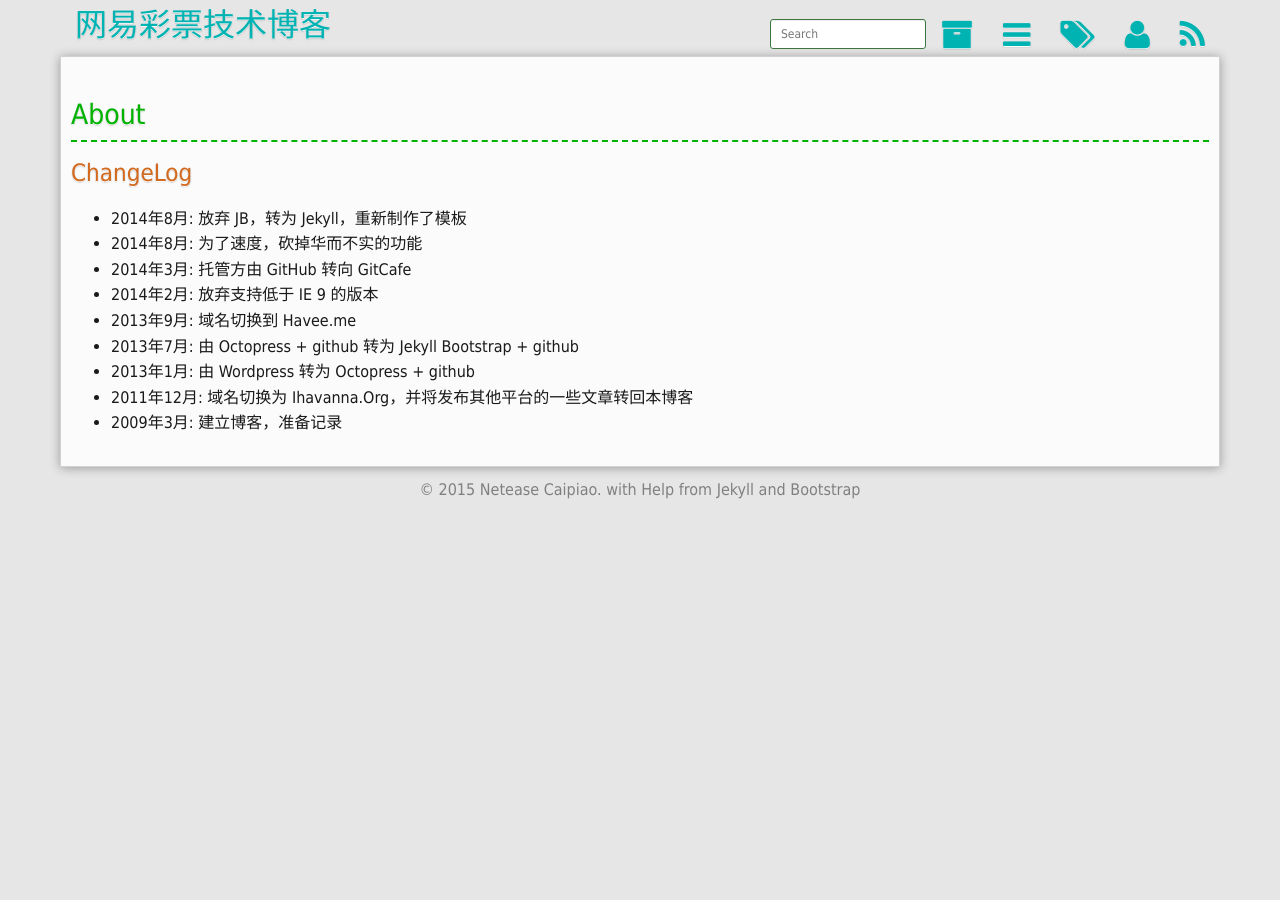
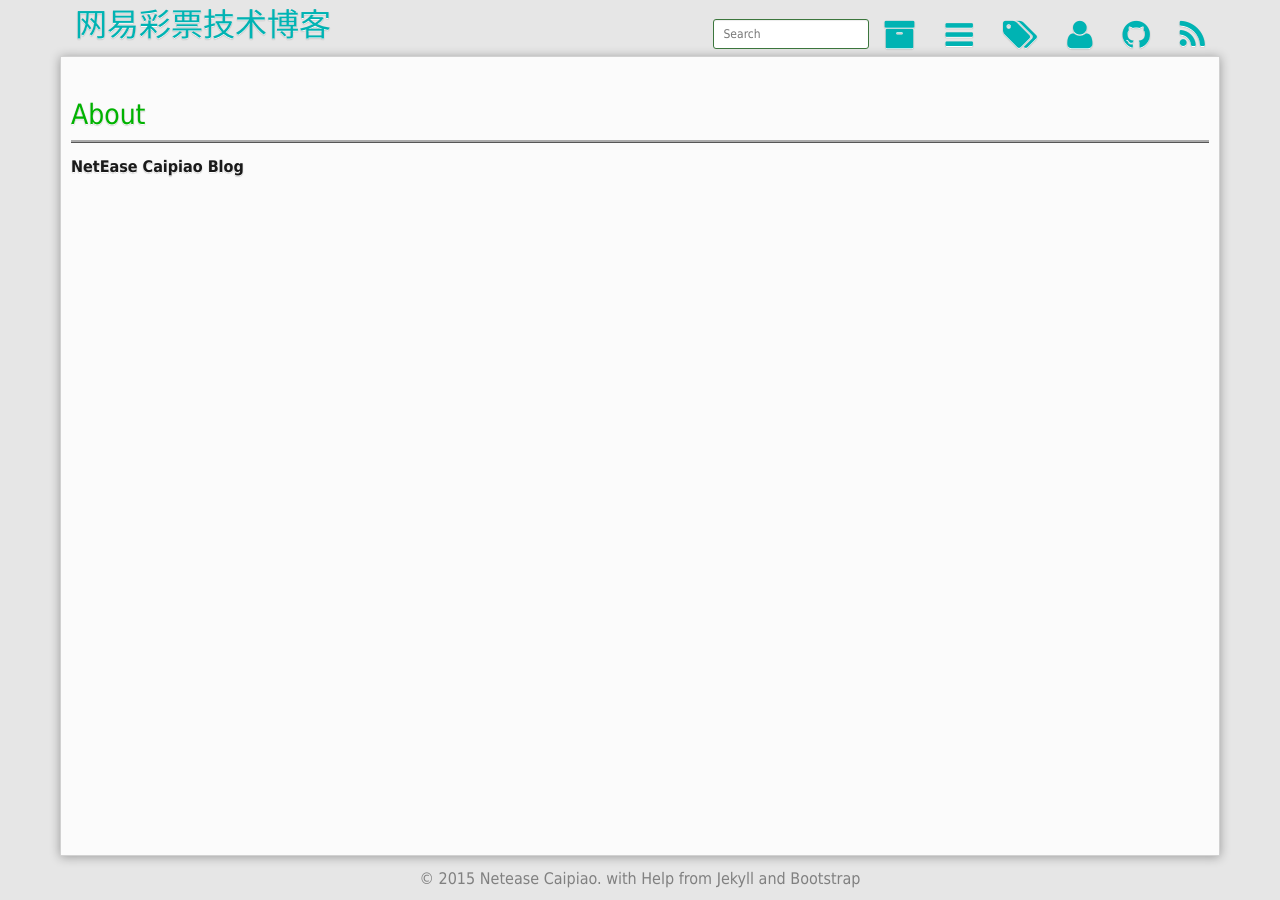
Before and after one commit to neteaseCp/neteaseCp.github.io, a Jekyll site: the page built from about.md, in a window 1280 px wide. Built offline with Jekyll 4.4.1, drawn with Linux system fonts in a browser that asks for light colours; Markdown is read by kramdown in place of the engine named in the settings.

Commit message:
调整一下页面格式

```diff
--- a/_config.yml
+++ b/_config.yml
@@ -2,10 +2,10 @@
 title: "网易彩票技术博客"
 url: "//neteasecp.github.io/"
 highlighter: pygments
-paginate: 5
+paginate: 10
 author:
     name: Netease Caipiao
-    github:
+    github: neteaseCp
     email:
     gitcafe:
     twitter:
--- a/about.md
+++ b/about.md
@@ -4,16 +4,6 @@ title: "About"
 description: "业余爱好的点滴记录，同时作为配置备份的存储地，好记性不如滥笔头。"
 ---
 
-#### ChangeLog
-
-- 2014年8月:    放弃 JB，转为 Jekyll，重新制作了模板
-- 2014年8月:    为了速度，砍掉华而不实的功能
-- 2014年3月:    托管方由 GitHub 转向 GitCafe
-- 2014年2月:    放弃支持低于 IE 9 的版本
-- 2013年9月:    域名切换到 Havee.me
-- 2013年7月:    由 Octopress + github 转为 Jekyll Bootstrap + github
-- 2013年1月:    由 Wordpress 转为 Octopress + github
-- 2011年12月:   域名切换为 Ihavanna.Org，并将发布其他平台的一些文章转回本博客
-- 2009年3月:    建立博客，准备记录
+**NetEase Caipiao Blog**
 
 {% include comments.html %}
--- a/assets/_sass/_havee.scss
+++ b/assets/_sass/_netease.scss
@@ -130,14 +130,22 @@ time.small {
   background-color: rgba($base07, $alpha * 5);
   border: 1px solid rgba($base08, $alpha);
   box-shadow: 0 1px 10px rgba($base08, $alpha * 2);
+  min-height:800px;
   .title {
   color: lighten($base03, 10%);
-    border-bottom: 2px dashed lighten($base03, 10%);
+    border-bottom: 3px ridge #aaa;
   a {
     color: lighten($base03, 10%);
     &:hover, &:focus {
       color: $base03;
     }
+	background-image: url("../img/ariticalTitleLogo.png");
+    background-repeat: repeat-y;
+    background-position: -10px 0;
+    margin-bottom: 10px;
+    padding-left: 15px;
+    padding-right: 15px;
+	border: 1px ridge black;
   }
   }
   p, ol, ul, table {
@@ -349,3 +357,15 @@ img {
   display: none;
   text-align: center;
 }
+.c_b_p_desc {
+    word-wrap: break-word;
+    word-break: break-all;
+    overflow: hidden;
+    line-height: 1.5;
+}
+.col-md-9 {
+    word-wrap: break-word;
+    word-break: break-all;
+    overflow: hidden;
+    line-height: 1.5;
+}
--- a/assets/css/style.scss
+++ b/assets/css/style.scss
@@ -11,4 +11,4 @@
 @import "font-awesome";
 
 /* Import style */
-@import "havee";
+@import "netease";
```
Also changed, not shown: _posts/2015-08-05-next-test.md (added, +21 -0 lines), index.html (+7 -4 lines), assets/img/ariticalTitleLogo.png (added).
